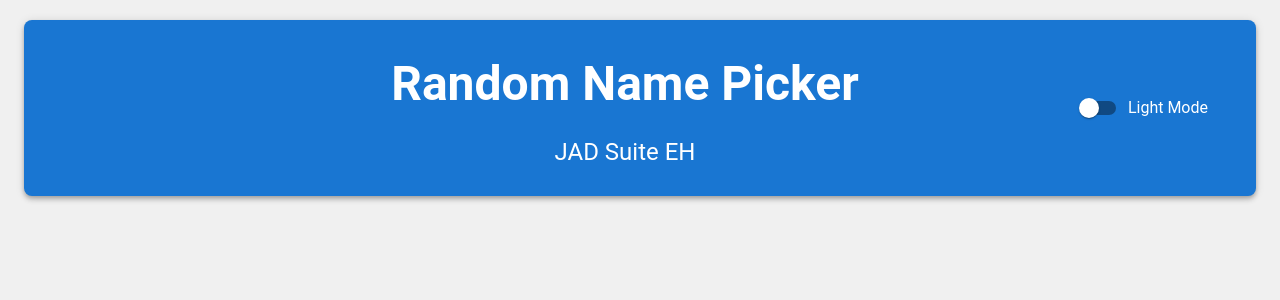
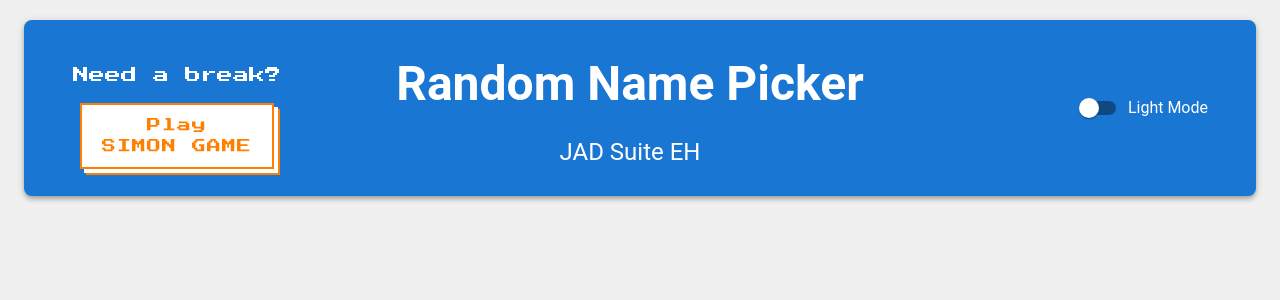
Before and after one commit to piotrciszek/randomstandup, a React (Create React App) app: page / in a window 1280 px wide. Shown: the top 300 px of the page. Built offline with nearby package versions, Linux system fonts and the light colour scheme.

Commit message:
simon game link to button, header changes

```diff
--- a/src/components/SimonGameLink.module.css
+++ b/src/components/SimonGameLink.module.css
@@ -1,4 +1,60 @@
-.LinkContainer {
+@import url('https://fonts.googleapis.com/css?family=Press+Start+2P');
+
+/* .LinkContainer {
     margin-top: 10px;
     text-align: right;
+} */
+
+.LinkContainer {
+    width: 210px;
+    text-align: center;
 }
+
+.buttonLike {
+    display: inline-block;
+    padding: 10px 20px;
+    background-color: #fff;
+    color: #ff8000;
+    text-align: center;
+    text-decoration: none;
+    border: 2px solid #ff8000;
+    font-family: 'Press Start 2P', cursive;
+    font-size: 14px;
+    letter-spacing: 1px;
+    box-shadow: 4px 4px 0 #fff, 6px 6px 0 #ff8000;
+    transition: transform 0.1s, box-shadow 0.1s;
+    white-space: pre-wrap;
+}
+
+.buttonLike:hover {
+    background-color: #fff;
+    color: #ff8000;
+    box-shadow: 2px 2px 0 #fff, 4px 4px 0 #ff8000;
+    transform: translate(-2px, -2px);
+}
+
+.buttonLike.dark {
+    display: inline-block;
+    padding: 10px 20px;
+    background-color: #000;
+    color: #00FF00;
+    text-align: center;
+    text-decoration: none;
+    border: 2px solid #00FF00;
+    font-family: 'Press Start 2P', cursive;
+    font-size: 14px;
+    letter-spacing: 1px;
+    box-shadow: 4px 4px 0 #000, 6px 6px 0 #00FF00;
+    transition: transform 0.1s, box-shadow 0.1s;
+}
+
+.buttonLike.dark:hover {
+    background-color: #000;
+    color: #00FF00;
+    box-shadow: 2px 2px 0 #000, 4px 4px 0 #00FF00;
+    transform: translate(-2px, -2px);
+}
+
+.simonGameFont {
+    font-family: 'Press Start 2P', cursive;
+}
--- a/src/components/SimonGameLink.tsx
+++ b/src/components/SimonGameLink.tsx
@@ -1,11 +1,16 @@
 import React from 'react';
+import { useThemeContext } from '../ThemeContext';
 import styles from './SimonGameLink.module.css';
 
 
 const SimonGameLink: React.FC = () => {
+  const { theme } = useThemeContext();
+  const isDarkMode = theme.palette.mode === 'dark';
+
   return (
     <div className={styles.LinkContainer}>
-      <p>Need a break? Play <a href="https://piotrciszek.github.io/SimonGame/" target="_blank" rel="noopener noreferrer">Simon Game</a>.</p>
+      <p className={styles.simonGameFont}>Need a break?</p>
+      <a href="https://piotrciszek.github.io/SimonGame/" className={`${styles.buttonLike} ${isDarkMode ? styles.dark : ''}`} target="_blank" rel="noopener noreferrer">Play{"\n"}SIMON GAME</a>
     </div>
   );
 };
--- a/src/layout/Header.module.css
+++ b/src/layout/Header.module.css
@@ -1,14 +1,21 @@
 .headerContainer {
   display: flex;
   align-items: center;
-  max-width: 1500px !important;
+  max-width: 1600px !important;
+}
+
+.headerToolbar {
+  display: flex;
+  align-items: center;
+  justify-content: space-between;
 }
 
 .header {
   text-align: center;
-  width: 100%;
-  margin: 20px 0px 20px 240px;
-  padding-right: 100px;
+  width: 50%;
+  justify-content: space-between;
+  margin: 20px 0px;
+  padding-right: 60px;
 }
 
 .switch {
--- a/src/layout/Header.tsx
+++ b/src/layout/Header.tsx
@@ -1,5 +1,6 @@
 import React from 'react';
 import { AppBar, Container, Switch, Toolbar, Typography } from '@mui/material';
+import SimonGameLink from '../components/SimonGameLink';
 import styles from './Header.module.css';
 import { useThemeContext } from '../ThemeContext';
 
@@ -18,7 +19,8 @@ const Header = () => {
         },
       }}>
       <Container className={styles.headerContainer}>
-        <Toolbar>
+        <Toolbar className={styles.headerToolbar}>
+          <SimonGameLink/>
           <div className={styles.header}>
             <Typography variant="h3" className={styles.title}>
               Random Name Picker
--- a/src/pages/RandomPickerPage.tsx
+++ b/src/pages/RandomPickerPage.tsx
@@ -1,7 +1,6 @@
 import React, { useState } from 'react';
 import NameInput from '../components/NameInput';
 import RandomNameDisplay from '../components/RandomNameDisplay';
-import SimonGameLink from '../components/SimonGameLink';
 import predefinedNames from '../data/predefinedNames';
 
 const RandomPickerPage: React.FC = () => {
@@ -41,7 +40,6 @@ const RandomPickerPage: React.FC = () => {
         names={names}
         isLoading={isLoading}
       />
-      <SimonGameLink />
     </div>
   );
 };
```
